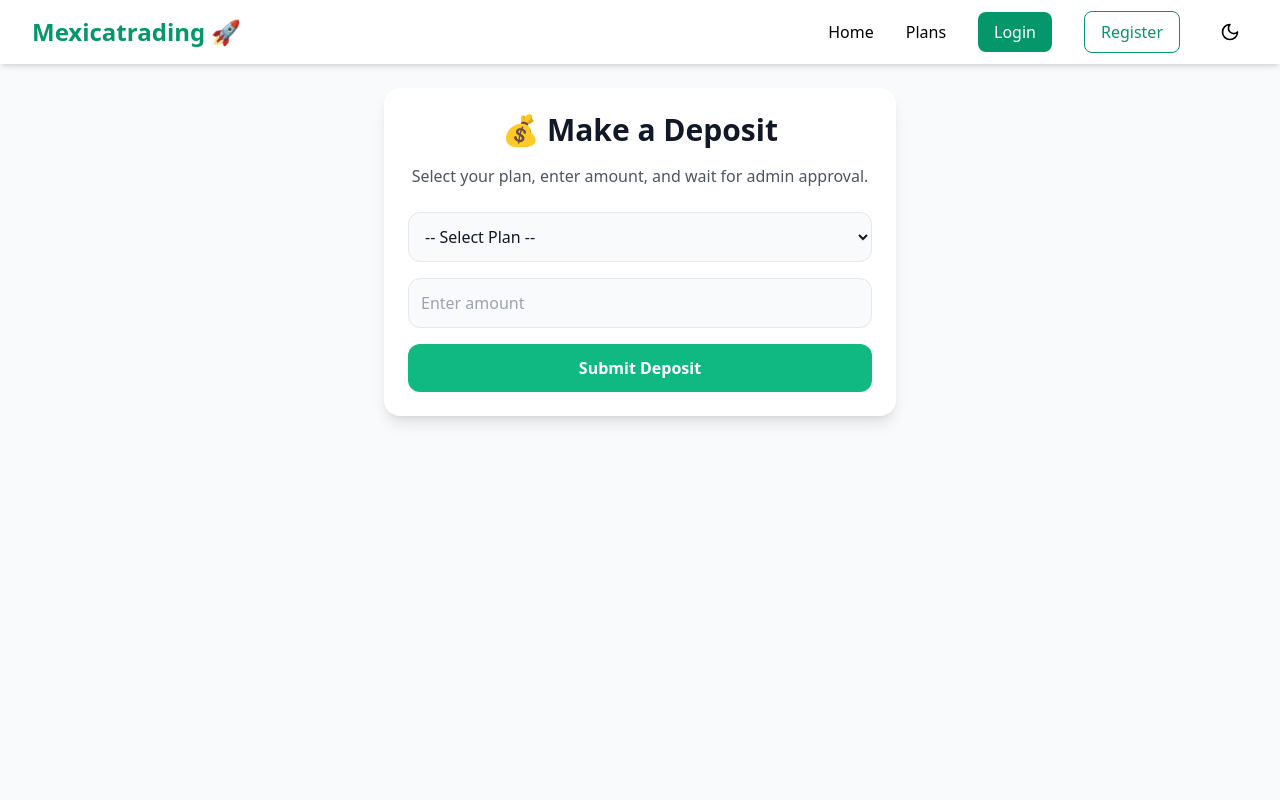
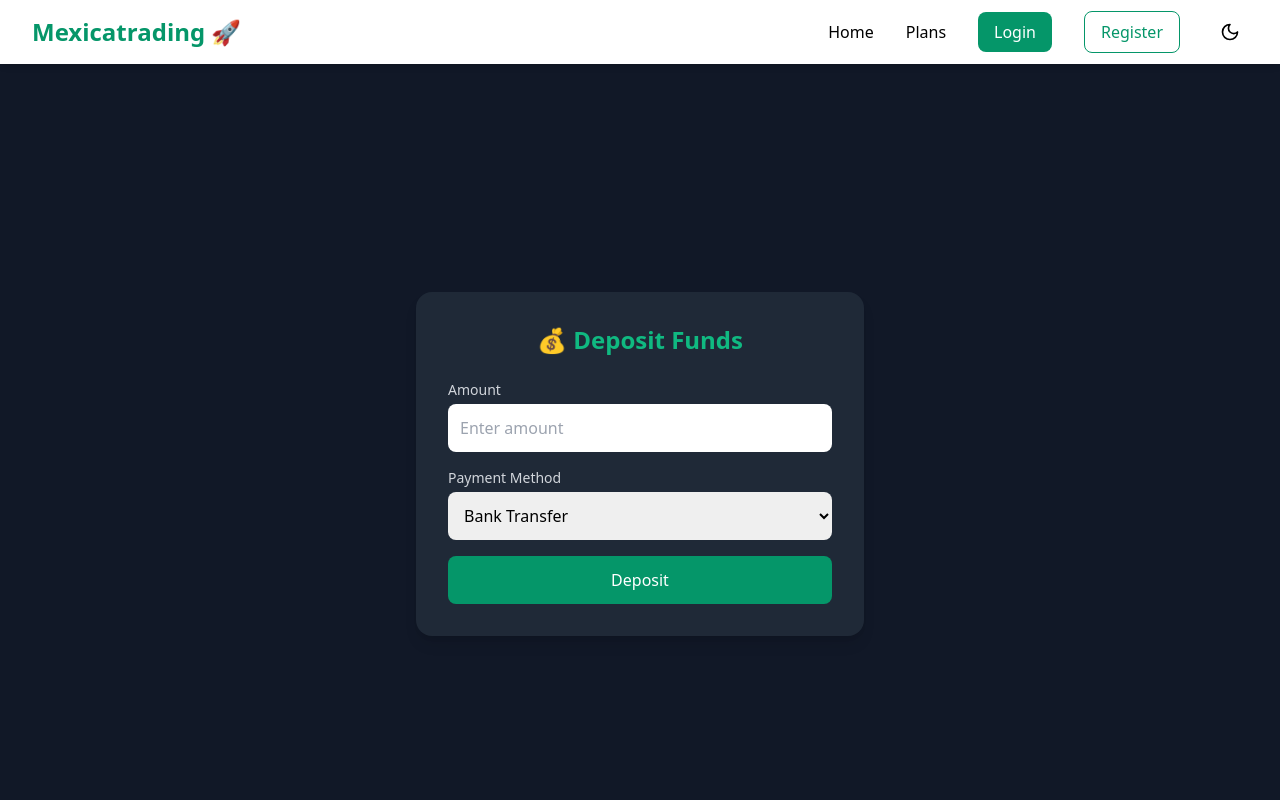
Before and after one commit to cchidiebere64-dot/Mexicatrading, a React (Vite) app: page /deposit in a window 1280 px wide. Shown: the top 800 px of the page. Built offline with nearby package versions, Linux system fonts and the light colour scheme.

Commit message:
Update Deposit.jsx

```diff
--- a/src/pages/Deposit.jsx
+++ b/src/pages/Deposit.jsx
@@ -1,117 +1,75 @@
 import { useState } from "react";
+import axios from "axios";
 
 export default function Deposit() {
-  const API_URL = "https://mexicatradingbackend.onrender.com";
-  const [plan, setPlan] = useState("");
   const [amount, setAmount] = useState("");
+  const [method, setMethod] = useState("Bank Transfer");
   const [loading, setLoading] = useState(false);
-  const [message, setMessage] = useState("");
-
-  const plans = [
-    { name: "Starter", min: 50 },
-    { name: "Pro", min: 200 },
-    { name: "Elite", min: 1000 },
-  ];
 
   const handleDeposit = async (e) => {
     e.preventDefault();
-
-    if (!plan || !amount || isNaN(amount)) {
-      setMessage("❌ Please select a plan and enter a valid amount.");
+    if (!amount || amount <= 0) {
+      alert("Please enter a valid amount");
       return;
     }
 
-    const selectedPlan = plans.find((p) => p.name === plan);
-    if (Number(amount) < selectedPlan.min) {
-      setMessage(`❌ Minimum investment for ${plan} is $${selectedPlan.min}`);
-      return;
+    try {
+      setLoading(true);
+
+      const token = localStorage.getItem("token");
+      const res = await axios.post(
+        "https://mexicatradingbackend.onrender.com/api/transactions/deposit",
+        { amount, method },
+        { headers: { Authorization: `Bearer ${token}` } }
+      );
+
+      alert(res.data.message || "Deposit successful!");
+      setAmount("");
+    } catch (err) {
+      alert(err.response?.data?.message || "Something went wrong");
+    } finally {
+      setLoading(false);
     }
-
-    setLoading(true);
-    setMessage("");
-
-    try {
-      const res = await fetch(`${API_URL}/api/transactions/deposit`, {
-        method: "POST",
-        headers: {
-          "Content-Type": "application/json",
-          Authorization: `Bearer ${sessionStorage.getItem("token")}`,
-        },
-        body: JSON.stringify({ plan, amount }),
-      });
-
-      const data = await res.json();
-
-      if (res.ok) {
-        setMessage("✅ Deposit request submitted! Waiting for admin approval.");
-        setPlan("");
-        setAmount("");
-      } else {
-        setMessage(`❌ ${data.message || "Failed to submit deposit"}`);
-      }
-    } catch (error) {
-      setMessage("❌ Network error. Please try again.");
-    }
-
-    setLoading(false);
   };
 
   return (
-    <div className="p-6 min-h-screen bg-gray-50 dark:bg-gray-900 text-gray-900 dark:text-white">
-      <div className="max-w-lg mx-auto bg-white dark:bg-gray-800 shadow-lg rounded-2xl p-6">
-        <h2 className="text-3xl font-bold mb-4 text-center">💰 Make a Deposit</h2>
-        <p className="text-gray-600 dark:text-gray-400 mb-6 text-center">
-          Select your plan, enter amount, and wait for admin approval.
-        </p>
-
-        {message && (
-          <div
-            className={`mb-6 p-4 rounded-xl text-center font-semibold ${
-              message.startsWith("✅")
-                ? "bg-emerald-100 text-emerald-700"
-                : "bg-red-100 text-red-700"
-            }`}
-          >
-            {message}
-          </div>
-        )}
+    <div className="min-h-screen bg-gray-900 flex items-center justify-center px-4">
+      <div className="bg-gray-800 p-8 rounded-2xl shadow-lg w-full max-w-md">
+        <h2 className="text-2xl font-bold text-center text-emerald-500 mb-6">
+          💰 Deposit Funds
+        </h2>
 
         <form onSubmit={handleDeposit} className="space-y-4">
-          {/* Plan Select */}
-          <select
-            value={plan}
-            onChange={(e) => setPlan(e.target.value)}
-            className="w-full p-3 border rounded-xl bg-gray-50 dark:bg-gray-700 dark:border-gray-600"
-          >
-            <option value="">-- Select Plan --</option>
-            {plans.map((p, i) => (
-              <option key={i} value={p.name}>
-                {p.name} (Min: ${p.min})
-              </option>
-            ))}
-          </select>
+          <div>
+            <label className="block text-sm text-gray-300 mb-1">Amount</label>
+            <input
+              type="number"
+              value={amount}
+              onChange={(e) => setAmount(e.target.value)}
+              placeholder="Enter amount"
+              className="w-full p-3 rounded-lg text-black"
+            />
+          </div>
 
-          {/* Amount Input */}
-          <input
-            type="number"
-            min="1"
-            value={amount}
-            onChange={(e) => setAmount(e.target.value)}
-            placeholder="Enter amount"
-            className="w-full p-3 border rounded-xl bg-gray-50 dark:bg-gray-700 dark:border-gray-600"
-          />
+          <div>
+            <label className="block text-sm text-gray-300 mb-1">Payment Method</label>
+            <select
+              value={method}
+              onChange={(e) => setMethod(e.target.value)}
+              className="w-full p-3 rounded-lg text-black"
+            >
+              <option>Bank Transfer</option>
+              <option>Crypto (USDT/BTC)</option>
+              <option>PayPal</option>
+            </select>
+          </div>
 
-          {/* Submit Button */}
           <button
             type="submit"
             disabled={loading}
-            className={`w-full py-3 rounded-xl font-semibold transition ${
-              loading
-                ? "bg-gray-400 cursor-not-allowed"
-                : "bg-emerald-500 hover:bg-emerald-600 text-white"
-            }`}
+            className="w-full bg-emerald-600 text-white py-3 rounded-lg hover:bg-emerald-700 transition"
           >
-            {loading ? "Processing..." : "Submit Deposit"}
+            {loading ? "Processing..." : "Deposit"}
           </button>
         </form>
       </div>
```
